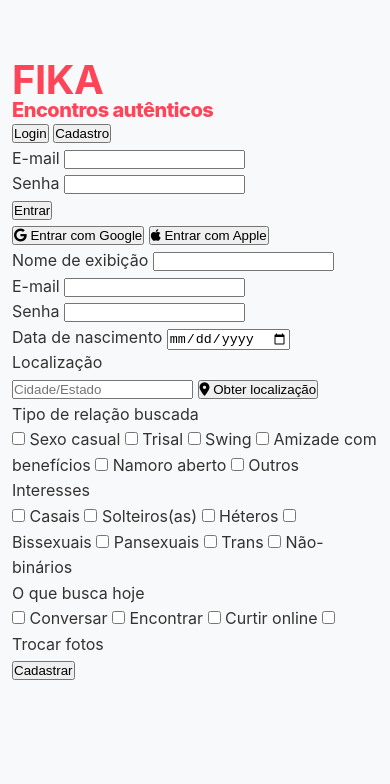
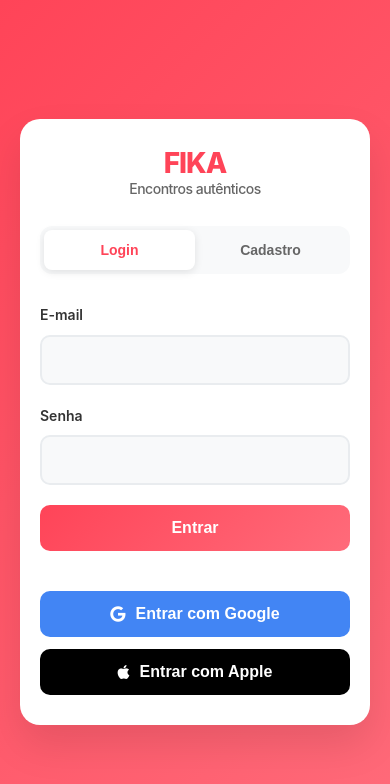
Before and after one commit to MatheusRVogel/fika-app, a website: page public/login.html in a window 390 px wide. Drawn offline with Linux system fonts and the light colour scheme.

Commit message:
CORREÇÃO LOGIN: Adicionados estilos completos para tela de login e cadastro

```diff
--- a/public/styles.css
+++ b/public/styles.css
@@ -1188,3 +1188,267 @@
         padding: 4px;
     }
 }
+
+/* ===== ESTILOS DE LOGIN E CADASTRO ===== */
+
+/* Tela de autenticação */
+#auth-screen {
+    background: linear-gradient(135deg, #ff4458, #ff6b7a);
+    min-height: 100vh;
+    display: flex;
+    align-items: center;
+    justify-content: center;
+    padding: 20px;
+}
+
+#auth-screen .container {
+    background: white;
+    border-radius: 20px;
+    padding: 40px 30px;
+    box-shadow: 0 20px 40px rgba(0, 0, 0, 0.1);
+    width: 100%;
+    max-width: 400px;
+    margin: 0 auto;
+}
+
+/* Logo na tela de login */
+#auth-screen .logo {
+    text-align: center;
+    margin-bottom: 30px;
+}
+
+#auth-screen .logo h1 {
+    font-size: 36px;
+    font-weight: 800;
+    color: var(--primary-color);
+    margin: 0;
+    letter-spacing: -1px;
+}
+
+#auth-screen .logo p {
+    font-size: 14px;
+    color: var(--gray-color);
+    margin: 5px 0 0 0;
+    font-weight: 500;
+}
+
+/* Tabs de login/cadastro */
+.tabs {
+    display: flex;
+    background: #f8f9fa;
+    border-radius: 12px;
+    padding: 4px;
+    margin-bottom: 30px;
+}
+
+.tab-btn {
+    flex: 1;
+    background: none;
+    border: none;
+    padding: 12px 20px;
+    border-radius: 8px;
+    font-size: 14px;
+    font-weight: 600;
+    color: var(--gray-color);
+    cursor: pointer;
+    transition: all 0.3s ease;
+}
+
+.tab-btn.active {
+    background: white;
+    color: var(--primary-color);
+    box-shadow: 0 2px 8px rgba(0, 0, 0, 0.1);
+}
+
+/* Container dos formulários */
+.form-container {
+    display: none;
+}
+
+.form-container.active {
+    display: block;
+}
+
+/* Grupos de formulário */
+.form-group {
+    margin-bottom: 20px;
+}
+
+.form-group label {
+    display: block;
+    font-size: 14px;
+    font-weight: 600;
+    color: var(--dark-color);
+    margin-bottom: 8px;
+}
+
+.form-group input {
+    width: 100%;
+    padding: 14px 16px;
+    border: 2px solid #e9ecef;
+    border-radius: 10px;
+    font-size: 16px;
+    background: #f8f9fa;
+    transition: all 0.3s ease;
+    box-sizing: border-box;
+}
+
+.form-group input:focus {
+    outline: none;
+    border-color: var(--primary-color);
+    background: white;
+    box-shadow: 0 0 0 3px rgba(255, 68, 88, 0.1);
+}
+
+/* Input com botão */
+.input-with-button {
+    display: flex;
+    gap: 10px;
+    align-items: center;
+}
+
+.input-with-button input {
+    flex: 1;
+}
+
+.input-with-button .btn {
+    flex-shrink: 0;
+    padding: 14px 16px;
+    font-size: 14px;
+}
+
+/* Grupos de checkbox */
+.checkbox-group {
+    display: grid;
+    grid-template-columns: repeat(auto-fit, minmax(200px, 1fr));
+    gap: 12px;
+    margin-top: 10px;
+}
+
+.checkbox-group label {
+    display: flex;
+    align-items: center;
+    gap: 8px;
+    font-size: 14px;
+    font-weight: 500;
+    color: var(--dark-color);
+    cursor: pointer;
+    padding: 8px 12px;
+    border-radius: 8px;
+    transition: all 0.3s ease;
+}
+
+.checkbox-group label:hover {
+    background: #f8f9fa;
+}
+
+.checkbox-group input[type="checkbox"] {
+    width: 18px;
+    height: 18px;
+    accent-color: var(--primary-color);
+    cursor: pointer;
+}
+
+/* Botões */
+.btn {
+    display: inline-block;
+    padding: 14px 24px;
+    border: none;
+    border-radius: 10px;
+    font-size: 16px;
+    font-weight: 600;
+    text-align: center;
+    text-decoration: none;
+    cursor: pointer;
+    transition: all 0.3s ease;
+    box-sizing: border-box;
+}
+
+.btn-primary {
+    background: var(--gradient);
+    color: white;
+    width: 100%;
+    margin-bottom: 20px;
+}
+
+.btn-primary:hover {
+    transform: translateY(-2px);
+    box-shadow: 0 8px 25px rgba(255, 68, 88, 0.3);
+}
+
+.btn-secondary {
+    background: white;
+    color: var(--primary-color);
+    border: 2px solid var(--primary-color);
+    padding: 12px 16px;
+    font-size: 14px;
+}
+
+.btn-secondary:hover {
+    background: var(--primary-color);
+    color: white;
+}
+
+/* Login social */
+.social-login {
+    display: flex;
+    flex-direction: column;
+    gap: 12px;
+    margin-top: 20px;
+}
+
+.btn-google {
+    background: #4285f4;
+    color: white;
+    width: 100%;
+    display: flex;
+    align-items: center;
+    justify-content: center;
+    gap: 10px;
+}
+
+.btn-google:hover {
+    background: #3367d6;
+    transform: translateY(-2px);
+    box-shadow: 0 8px 25px rgba(66, 133, 244, 0.3);
+}
+
+.btn-apple {
+    background: #000;
+    color: white;
+    width: 100%;
+    display: flex;
+    align-items: center;
+    justify-content: center;
+    gap: 10px;
+}
+
+.btn-apple:hover {
+    background: #333;
+    transform: translateY(-2px);
+    box-shadow: 0 8px 25px rgba(0, 0, 0, 0.3);
+}
+
+/* Responsividade para login */
+@media (max-width: 480px) {
+    #auth-screen .container {
+        padding: 30px 20px;
+        margin: 10px;
+    }
+
+    #auth-screen .logo h1 {
+        font-size: 28px;
+    }
+
+    .checkbox-group {
+        grid-template-columns: 1fr;
+    }
+
+    .input-with-button {
+        flex-direction: column;
+    }
+
+    .input-with-button .btn {
+        width: 100%;
+    }
+}
```
